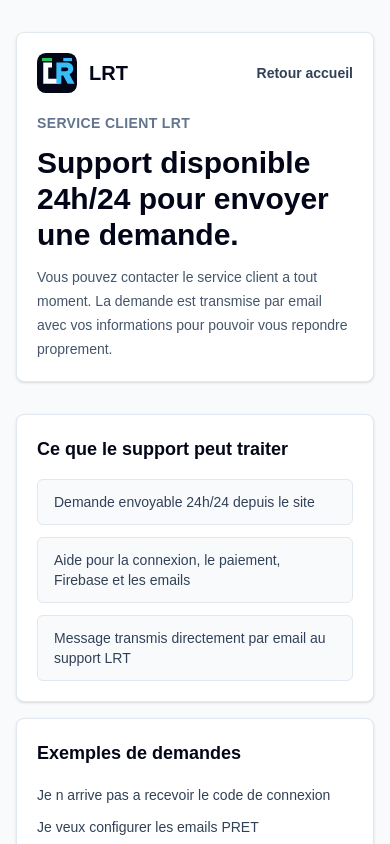
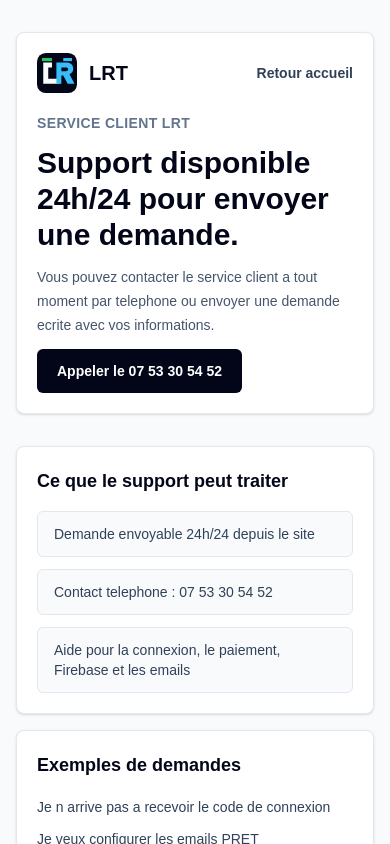
Before and after one commit to rocket111111152442/LRT, a Next.js app: page /service-client in a window 390 px wide. Shown: the top 844 px of the page. Built offline with nearby package versions, Linux system fonts and the light colour scheme.

Commit message:
Add support phone number

```diff
--- a/src/app/page.tsx
+++ b/src/app/page.tsx
@@ -9,7 +9,7 @@ const features = [
   "Recherche rapide par client, telephone, marque ou modele",
   "Statuts clairs pour garder l'atelier organise",
   "Validation par code email a l'inscription et a chaque connexion",
-  "Service client joignable 24h/24 par formulaire",
+  "Service client joignable 24h/24 par telephone et formulaire",
 ];
 
 const workflow = [
--- a/src/app/service-client/page.tsx
+++ b/src/app/service-client/page.tsx
@@ -2,10 +2,13 @@ import Link from "next/link";
 import { LrtLogo } from "@/components/LrtLogo";
 import { SupportForm } from "./SupportForm";
 
+const supportPhoneDisplay = "07 53 30 54 52";
+const supportPhoneHref = "tel:+33753305452";
+
 const supportPoints = [
   "Demande envoyable 24h/24 depuis le site",
+  `Contact telephone : ${supportPhoneDisplay}`,
   "Aide pour la connexion, le paiement, Firebase et les emails",
-  "Message transmis directement par email au support LRT",
 ];
 
 const commonRequests = [
@@ -37,10 +40,15 @@ export default function SupportPage() {
               Support disponible 24h/24 pour envoyer une demande.
             </h1>
             <p className="text-sm leading-6 text-slate-600">
-              Vous pouvez contacter le service client a tout moment. La demande
-              est transmise par email avec vos informations pour pouvoir vous
-              repondre proprement.
+              Vous pouvez contacter le service client a tout moment par
+              telephone ou envoyer une demande ecrite avec vos informations.
             </p>
+            <a
+              href={supportPhoneHref}
+              className="w-fit rounded-md bg-slate-950 px-5 py-3 text-sm font-semibold text-white transition hover:bg-slate-800"
+            >
+              Appeler le {supportPhoneDisplay}
+            </a>
           </div>
         </header>
 
```
